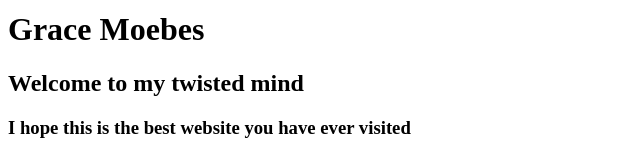
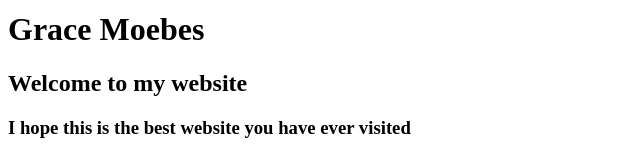
Before and after one commit to GraceMobez/gracemobez.github.io, a plain HTML site: page index.html in a window 1280 px wide. Shown: the part 322-482 px from the top of the page, without its empty margins (0-640 px from the left). Drawn offline with Linux system fonts and the light colour scheme.

Commit message:
Update index.html

```diff
--- a/index.html
+++ b/index.html
@@ -8,7 +8,7 @@
     <body>
 		<img src="https://encrypted-tbn0.gstatic.com/images?q=tbn:ANd9GcQS1O0mrtqT01GaiopVuQ6xn9yxiBGX8Vq4GZgq1bTcAbddeDAP">
 	  <h1>Grace Moebes</h1>
-	<h2> Welcome to my twisted mind</h2>
+	<h2> Welcome to my website</h2>
 		<h3>I hope this is the best website you have ever visited</h3>
 
 
```
